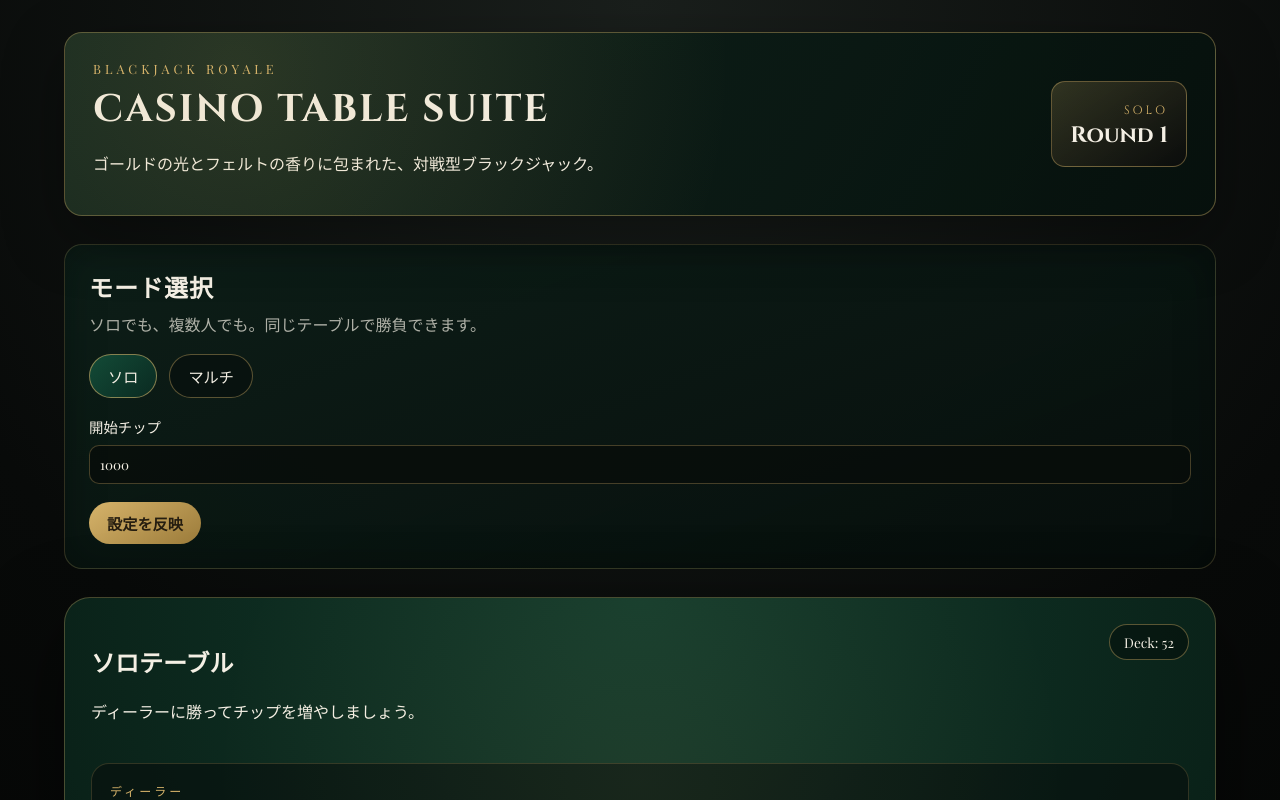
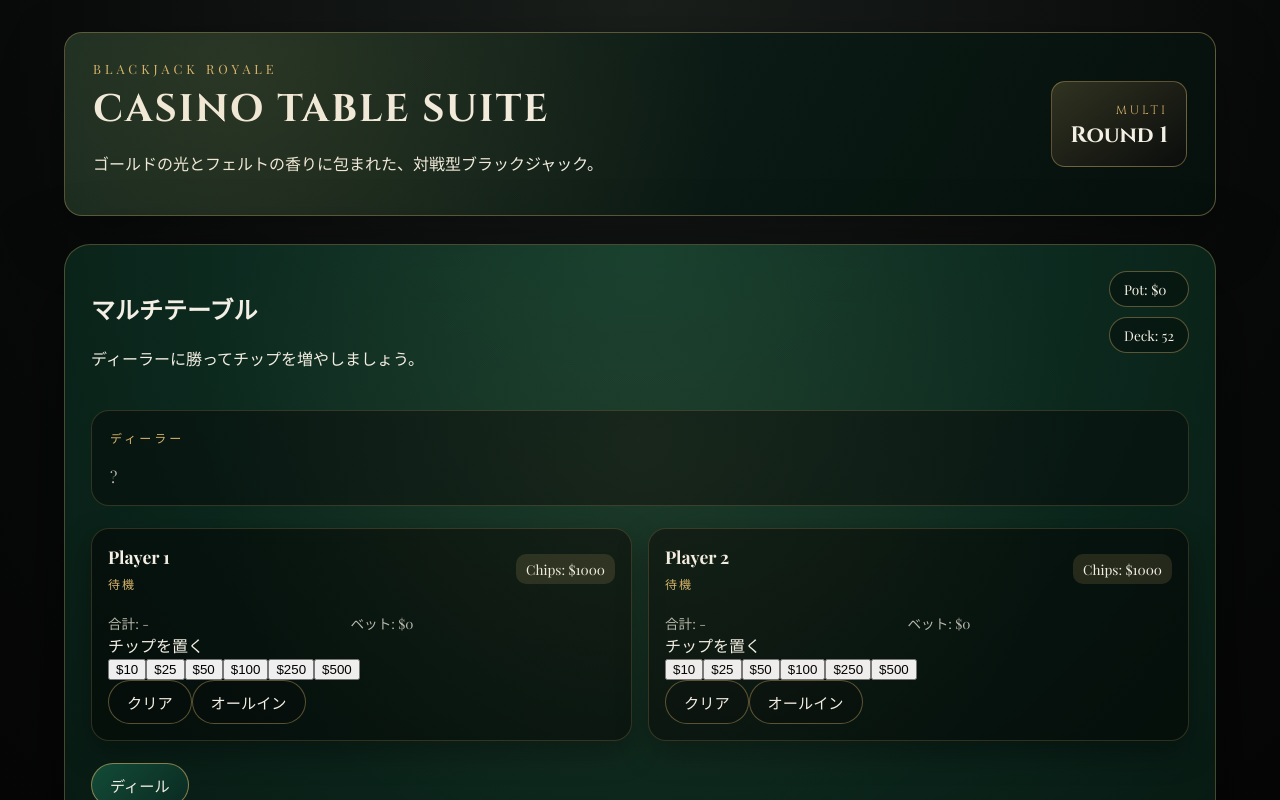
Before and after one commit to hisuic/blackjack-v-multi, a React (Vite) app: page / in a window 1280 px wide. Both pictures are taken after a click on the button "テーブルを開く". Shown: the top 800 px of the page. Built offline with nearby package versions, Linux system fonts and the light colour scheme.

Commit message:
Split lobby and table screens

```diff
--- a/src/App.jsx
+++ b/src/App.jsx
@@ -3,10 +3,8 @@ import { useMemo, useState } from "react";
 const SUITS = ["♠", "♥", "♦", "♣"];
 const RANKS = ["A", "2", "3", "4", "5", "6", "7", "8", "9", "10", "J", "Q", "K"];
 
-const DEFAULT_PLAYERS = [
-  { id: 1, name: "Player 1", chips: 1000, bet: 0, hand: [], status: "idle", result: "" },
-  { id: 2, name: "Player 2", chips: 1000, bet: 0, hand: [], status: "idle", result: "" },
-];
+const STARTING_CHIPS = 1000;
+const CHIP_VALUES = [10, 25, 50, 100, 250, 500];
 
 const emptyDealer = { hand: [], hidden: true };
 
@@ -88,73 +86,42 @@ const nextActiveIndex = (players, fromIndex) => {
 };
 
 export default function App() {
-  const [mode, setMode] = useState("single");
-  const [phase, setPhase] = useState("setup");
-  const [players, setPlayers] = useState(DEFAULT_PLAYERS);
+  const [screen, setScreen] = useState("lobby");
+  const [phase, setPhase] = useState("betting");
+  const [playerCount, setPlayerCount] = useState(2);
+  const [players, setPlayers] = useState([]);
   const [dealer, setDealer] = useState(emptyDealer);
   const [deck, setDeck] = useState(() => shuffle(createDeck()));
   const [currentIndex, setCurrentIndex] = useState(0);
   const [message, setMessage] = useState("");
   const [round, setRound] = useState(1);
   const [pot, setPot] = useState(0);
-  const [settings, setSettings] = useState({
-    playerCount: 2,
-    startingChips: 1000,
-    potMode: true,
-  });
+  const isMulti = playerCount > 1;
 
   const totalPot = useMemo(() => pot, [pot]);
 
-  const tableTitle = mode === "single" ? "ソロテーブル" : "マルチテーブル";
+  const tableTitle = isMulti ? "マルチテーブル" : "ソロテーブル";
+  const modeBadge = isMulti ? "MULTI" : "SOLO";
 
-  const buildPlayers = (count, starting, existing = []) =>
+  const buildPlayers = (count, existing = []) =>
     Array.from({ length: count }).map((_, index) => ({
       id: index + 1,
-      name: existing[index]?.name ?? `Player ${index + 1}`,
-      chips: starting,
+      name: `Player ${index + 1}`,
+      chips: existing[index]?.chips ?? STARTING_CHIPS,
       bet: 0,
       hand: [],
       status: "idle",
       result: "",
     }));
 
-  const resetPlayers = (count = settings.playerCount, starting = settings.startingChips) => {
-    setPlayers(buildPlayers(count, starting, players));
-  };
-
-  const handleModeChange = (value) => {
-    setMode(value);
-    setPhase("setup");
+  const handleLobbyStart = () => {
+    setPlayers(buildPlayers(playerCount));
     setDealer(emptyDealer);
-    setPot(0);
-    setMessage("");
-    if (value === "single") {
-      setSettings((prev) => ({ ...prev, playerCount: 1 }));
-      setPlayers([
-        {
-          id: 1,
-          name: "You",
-          chips: settings.startingChips,
-          bet: 0,
-          hand: [],
-          status: "idle",
-          result: "",
-        },
-      ]);
-    } else {
-      const nextCount = Math.max(2, settings.playerCount);
-      setSettings((prev) => ({ ...prev, playerCount: Math.max(2, prev.playerCount) }));
-      setPlayers(buildPlayers(nextCount, settings.startingChips, players));
-    }
-  };
-
-  const handleSetupApply = () => {
-    const count = mode === "single" ? 1 : settings.playerCount;
-    setPlayers(buildPlayers(count, settings.startingChips, players));
     setPhase("betting");
+    setScreen("table");
     setRound(1);
     setPot(0);
-    setMessage("ベットを入力してディールを開始してください");
+    setMessage("チップを選んでディールを開始してください");
   };
 
   const ensureDeck = (current) => {
@@ -213,13 +180,13 @@ export default function App() {
     setPhase("playing");
     setMessage("アクションを選んでください");
 
-    if (mode === "multi" && settings.potMode) {
+    if (isMulti) {
       setPot((prev) => prev + potIncrease);
     }
 
     const nextIndex = nextActiveIndex(dealtPlayers, -1);
     if (nextIndex === -1) {
-      const nextPot = mode === "multi" && settings.potMode ? pot + potIncrease : pot;
+      const nextPot = isMulti ? pot + potIncrease : pot;
       handleDealerTurn(dealtPlayers, nextDealer, nextDeck, nextPot);
     } else {
       setCurrentIndex(nextIndex);
@@ -304,7 +271,7 @@ export default function App() {
       return { ...player, result };
     });
 
-    if (mode === "multi" && settings.potMode) {
+    if (isMulti) {
       const pushes = resolvedPlayers.filter((player) => player.result === "push");
       pushes.forEach((player) => {
         potPool -= player.bet;
@@ -367,23 +334,30 @@ export default function App() {
     setDealer(emptyDealer);
     setPhase("betting");
     setRound((prev) => prev + 1);
-    setMessage("ベットを入力してディールを開始してください");
+    setMessage("チップを選んでディールを開始してください");
   };
 
-  const handleBetChange = (index, value) => {
+  const handleBetAdd = (index, amount) => {
     setPlayers((prev) =>
-      prev.map((player, idx) =>
-        idx === index
-          ? {
-              ...player,
-              bet: Number.isNaN(Number(value)) ? 0 : Math.max(0, Number(value)),
-            }
-          : player
-      )
+      prev.map((player, idx) => {
+        if (idx !== index) return player;
+        const nextBet = Math.min(player.chips, player.bet + amount);
+        return { ...player, bet: nextBet };
+      })
     );
   };
 
-  const modeBadge = mode === "single" ? "SOLO" : "MULTI";
+  const handleBetClear = (index) => {
+    setPlayers((prev) => prev.map((player, idx) => (idx === index ? { ...player, bet: 0 } : player)));
+  };
+
+  const handleBetAllIn = (index) => {
+    setPlayers((prev) =>
+      prev.map((player, idx) => (idx === index ? { ...player, bet: player.chips } : player))
+    );
+  };
+
+  const formatChips = (value) => `$${value.toFixed(0)}`;
 
   return (
     <div className="app">
@@ -399,98 +373,32 @@ export default function App() {
         </div>
       </header>
 
-      <section className="panel panel--mode">
+      {screen === "lobby" && (
+        <section className="panel panel--lobby">
           <div className="panel__header">
-          <h2>モード選択</h2>
-          <p>ソロでも、複数人でも。同じテーブルで勝負できます。</p>
+            <h2>プレイヤー人数を選択</h2>
+            <p>チップを置くテーブル人数を決めて、すぐにディールへ。</p>
           </div>
-        <div className="mode-switch">
+          <div className="player-count">
+            {[1, 2, 3, 4].map((count) => (
               <button
-            className={mode === "single" ? "btn btn--primary" : "btn"}
-            onClick={() => handleModeChange("single")}
+                key={`count-${count}`}
+                className={playerCount === count ? "btn btn--primary" : "btn"}
+                onClick={() => setPlayerCount(count)}
               >
-            ソロ
+                {count} 人
               </button>
-          <button
-            className={mode === "multi" ? "btn btn--primary" : "btn"}
-            onClick={() => handleModeChange("multi")}
-          >
-            マルチ
-          </button>
-        </div>
-        <div className="setup-grid">
-          {mode === "multi" && (
-            <label className="field">
-              <span>プレイヤー人数 (2-4)</span>
-              <input
-                type="number"
-                min="2"
-                max="4"
-                value={settings.playerCount}
-                onChange={(event) => {
-                  const nextCount = Math.min(4, Math.max(2, Number(event.target.value)));
-                  setSettings((prev) => ({
-                    ...prev,
-                    playerCount: nextCount,
-                  }));
-                  setPlayers((prev) => buildPlayers(nextCount, settings.startingChips, prev));
-                }}
-              />
-            </label>
-          )}
-          <label className="field">
-            <span>開始チップ</span>
-            <input
-              type="number"
-              min="100"
-              step="50"
-              value={settings.startingChips}
-              onChange={(event) =>
-                setSettings((prev) => ({
-                  ...prev,
-                  startingChips: Math.max(100, Number(event.target.value)),
-                }))
-              }
-            />
-          </label>
-          {mode === "multi" && (
-            <label className="field field--toggle">
-              <span>ポットで勝者に分配 (互いに賭ける)</span>
-              <input
-                type="checkbox"
-                checked={settings.potMode}
-                onChange={(event) => setSettings((prev) => ({ ...prev, potMode: event.target.checked }))}
-              />
-            </label>
-          )}
-        </div>
-        {mode === "multi" && (
-          <div className="player-names">
-            {Array.from({ length: settings.playerCount }).map((_, index) => (
-              <label className="field" key={`name-${index}`}>
-                <span>プレイヤー {index + 1} 名</span>
-                <input
-                  type="text"
-                  value={players[index]?.name ?? `Player ${index + 1}`}
-                  onChange={(event) =>
-                    setPlayers((prev) =>
-                      prev.map((player, idx) =>
-                        idx === index ? { ...player, name: event.target.value || `Player ${index + 1}` } : player
-                      )
-                    )
-                  }
-                />
-              </label>
             ))}
           </div>
-        )}
           <div className="setup-actions">
-          <button className="btn btn--gold" onClick={handleSetupApply}>
-            {phase === "setup" ? "テーブルを開く" : "設定を反映"}
+            <button className="btn btn--gold" onClick={handleLobbyStart}>
+              テーブルを開く
             </button>
           </div>
         </section>
+      )}
 
+      {screen === "table" && (
         <section className="table">
         <div className="table__header">
           <div>
@@ -498,9 +406,7 @@ export default function App() {
             <p>ディーラーに勝ってチップを増やしましょう。</p>
           </div>
           <div className="table__info">
-            {mode === "multi" && settings.potMode && (
-              <div className="chip-chip">Pot: {totalPot.toFixed(0)}</div>
-            )}
+            {isMulti && <div className="chip-chip">Pot: {formatChips(totalPot)}</div>}
             <div className="chip-chip">Deck: {deck.length}</div>
           </div>
         </div>
@@ -530,7 +436,7 @@ export default function App() {
                     <h3>{player.name}</h3>
                     <span className="player__status">{statusLabel(player.status)}</span>
                   </div>
-                  <div className="player__chips">Chips: {player.chips.toFixed(0)}</div>
+                  <div className="player__chips">Chips: {formatChips(player.chips)}</div>
                 </div>
                 <div className="card-row">
                   {player.hand.map((card, cardIndex) => (
@@ -541,21 +447,31 @@ export default function App() {
                 </div>
                 <div className="player__footer">
                   <span>合計: {player.hand.length ? total : "-"}</span>
-                  <span>ベット: {player.bet}</span>
+                  <span>ベット: {formatChips(player.bet)}</span>
                   <span className="result">{resultLabel(player.result)}</span>
                 </div>
                 {phase === "betting" && (
-                  <div className="bet-input">
-                    <label>
-                      ベット
-                      <input
-                        type="number"
-                        min="0"
-                        max={player.chips}
-                        value={player.bet}
-                        onChange={(event) => handleBetChange(index, event.target.value)}
-                      />
-                    </label>
+                  <div className="bet-panel">
+                    <div className="bet-panel__label">チップを置く</div>
+                    <div className="chip-row">
+                      {CHIP_VALUES.map((value) => (
+                        <button
+                          key={`chip-${player.id}-${value}`}
+                          className="chip-button"
+                          onClick={() => handleBetAdd(index, value)}
+                        >
+                          ${value}
+                        </button>
+                      ))}
+                    </div>
+                    <div className="chip-actions">
+                      <button className="btn btn--ghost" onClick={() => handleBetClear(index)}>
+                        クリア
+                      </button>
+                      <button className="btn btn--ghost" onClick={() => handleBetAllIn(index)}>
+                        オールイン
+                      </button>
+                    </div>
                   </div>
                 )}
               </div>
@@ -584,13 +500,13 @@ export default function App() {
               次のラウンド
             </button>
           )}
-          {phase === "setup" && <div className="hint">テーブルを開くとゲームが始まります。</div>}
         </div>
 
         <div className="message">
           <span>{message}</span>
         </div>
       </section>
+      )}
     </div>
   );
 }
```
Lines whose indentation alone changed are shown as unchanged.
